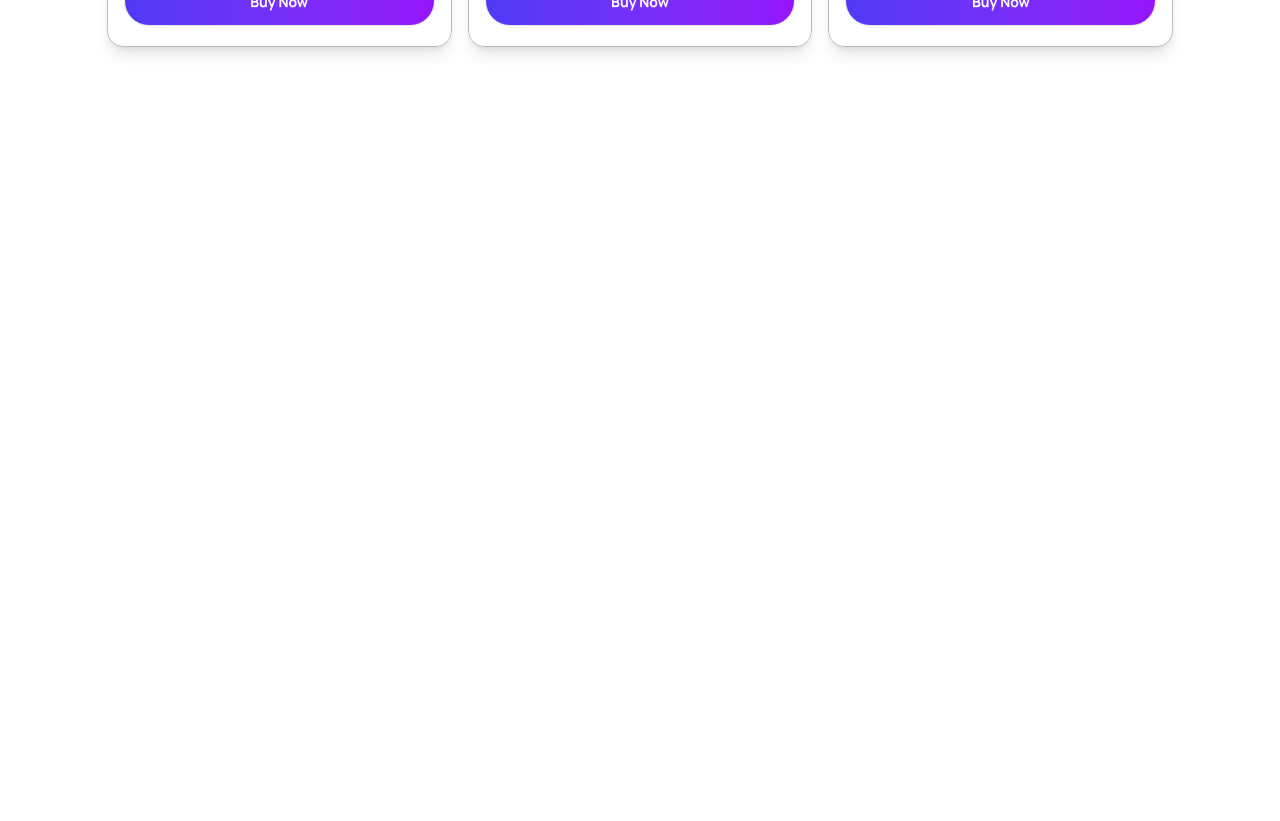
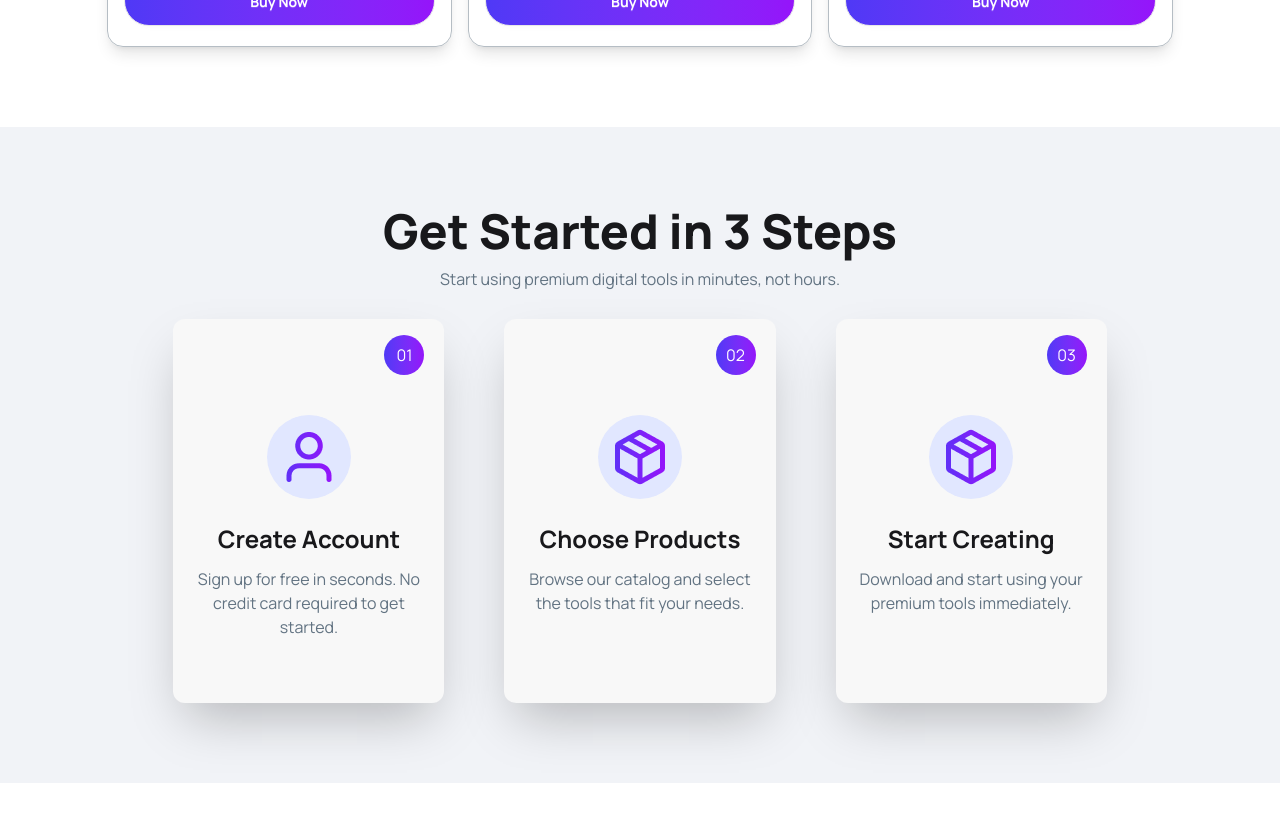
Before and after one commit to ashaasarkaar/B13-A6-DigiTools-Platform-repo, a React (Vite) app: page / in a window 1280 px wide. Shown: the part 3140-3961 px from the top of the page. Before the commit the page ends 3347 px from the top, so only its background shows below. Built offline with nearby package versions, Linux system fonts and the light colour scheme.

Commit message:
Step Section Design Done

```diff
--- a/src/App.jsx
+++ b/src/App.jsx
@@ -8,6 +8,7 @@
 import Tools from './HomePage/Tools/Tools'
 import { Suspense, useState } from 'react'
 import { ToastContainer } from 'react-toastify'
+import StepSection from './HomePage/StepSection/StepSection'
 
 function App() {
 
@@ -50,6 +51,8 @@
       <ToastContainer position='top-left' containerId='top-left'></ToastContainer>
       <ToastContainer position='top-center' containerId='top-center'></ToastContainer>
       <ToastContainer position='top-right' containerId='top-right'></ToastContainer>
+
+      <StepSection></StepSection>
    </main>
 
 
--- a/src/HomePage/Products/Products.jsx
+++ b/src/HomePage/Products/Products.jsx
@@ -12,7 +12,7 @@
 
             {
                 active === 'Products'
-                    ? <div className='mt-10 w-10/12 mx-auto grid grid-cols-1 md:grid-cols-2 lg:grid-cols-3 gap-4 mb-40'>
+                    ? <div className='mt-10 w-10/12 mx-auto grid grid-cols-1 md:grid-cols-2 lg:grid-cols-3 gap-4 mb-20'>
                 {
                     cartData.map(cartProduct => <Product key={cartProduct.id} toggleCart={toggleCart} setToggleCart={setToggleCart} cartCount={cartCount} setCartCount={setCartCount} cartProduct={cartProduct}></Product>)
                 }
--- /dev/null
+++ b/src/HomePage/StepSection/StepSection.jsx
@@ -0,0 +1,139 @@
+import React from 'react';
+import userIcon from '../../assets/products/user.png'
+import packageProductImg from '../../assets/products/package.png'
+
+const StepSection = () => {
+    return (
+        <div className='bg-[#F1F3F7] p-20 mb-40'>
+
+            {/* Step Section START */}
+            <div className='w-10/12 mx-auto'>
+
+                {/* text Content START */}
+                <div className='space-y-3 text-center'>
+                    <h1 className='font-extrabold text-5xl'>Get Started in 3 Steps</h1>
+                    <p className=' text-[#627382]'>Start using premium digital tools in minutes, not hours.</p>
+                </div>
+                {/* text Content END */}
+
+                {/* Cards Container START */}
+                <div className='grid grid-cols-3 mt-7 gap-15'>
+
+                    {/* 1st card Create Account START */}
+                    <div className='bg-base-200 shadow-2xl py-4 px-5 rounded-xl'>
+
+                        {/* Card Top Part Cut To get Different Padding START */}
+                        {/* notification icon circle START */}
+                        <div className='flex justify-end'>
+                            <div className='bg-linear-to-r from-[#4F39F6] to-[#9514FA] rounded-full inline-flex items-center justify-center w-10 h-10'>
+                                <span className='text-white'>01</span>
+                            </div>
+                        </div>
+                        {/* notification icon circle START */}
+                        {/* Card Top Part Cut To get Different Padding START */}
+
+                        {/* Padding wrapper div start to give different padding START */}
+                        <div className='py-10'>
+
+                            {/* User Icon START */}
+                            <div className='flex justify-center mb-4'>
+                                <div className='bg-[#e1e7ff] rounded-full p-3 inline-flex justify-center items-center'>
+                                    <img src={userIcon} alt="User-Icon" />
+                                </div>
+                            </div>
+                            {/* User Icon END */}
+
+                            <div className='text-center space-y-3 py-2'>
+                                <h3 className='font-bold text-2xl'>Create Account</h3>
+                                <p className='text-[#627382]'>Sign up for free in seconds. No credit card required to get started.</p>
+                            </div>
+
+                        </div>
+                        {/* Padding wrapper div start to give different padding START */}
+
+                    </div>
+                    {/* 1st card Create Account END */}
+
+                    {/* 2nd card Choose Products START */}
+                  <div className='bg-base-200 shadow-2xl py-4 px-5 rounded-xl'>
+
+                        {/* Card Top Part Cut To get Different Padding START */}
+                        {/* notification icon circle START */}
+                        <div className='flex justify-end'>
+                            <div className='bg-linear-to-r from-[#4F39F6] to-[#9514FA] rounded-full inline-flex items-center justify-center w-10 h-10'>
+                                <span className='text-white'>02</span>
+                            </div>
+                        </div>
+                        {/* notification icon circle START */}
+                        {/* Card Top Part Cut To get Different Padding START */}
+
+                        {/* Padding wrapper div start to give different padding START */}
+                        <div className='py-10'>
+
+                            {/* User Icon START */}
+                            <div className='flex justify-center mb-4'>
+                                <div className='bg-[#e1e7ff] rounded-full p-3 inline-flex justify-center items-center'>
+                                    <img src={packageProductImg} alt="Image Of Package Product" />
+                                </div>
+                            </div>
+                            {/* User Icon END */}
+
+                            <div className='text-center space-y-3 py-2'>
+                                <h3 className='font-bold text-2xl'>Choose Products</h3>
+                                <p className='text-[#627382]'>Browse our catalog and select the tools that fit your needs.</p>
+                            </div>
+
+                        </div>
+                        {/* Padding wrapper div start to give different padding START */}
+
+                    </div>
+                    {/* 2nd card Choose Products END */}
+
+                    {/* 3rd card start creating START */}
+                   <div className='bg-base-200 shadow-2xl py-4 px-5 rounded-xl'>
+
+                        {/* Card Top Part Cut To get Different Padding START */}
+                        {/* notification icon circle START */}
+                        <div className='flex justify-end'>
+                            <div className='bg-linear-to-r from-[#4F39F6] to-[#9514FA] rounded-full inline-flex items-center justify-center w-10 h-10'>
+                                <span className='text-white'>03</span>
+                            </div>
+                        </div>
+                        {/* notification icon circle START */}
+                        {/* Card Top Part Cut To get Different Padding START */}
+
+                        {/* Padding wrapper div start to give different padding START */}
+                        <div className='py-10'>
+
+                            {/* User Icon START */}
+                            <div className='flex justify-center mb-4'>
+                                <div className='bg-[#e1e7ff] rounded-full p-3 inline-flex justify-center items-center'>
+                                    <img src={packageProductImg} alt="Image Of Package Product" />
+                                </div>
+                            </div>
+                            {/* User Icon END */}
+
+                            <div className='text-center space-y-3 py-2'>
+                                <h3 className='font-bold text-2xl'>Start Creating</h3>
+                                <p className='text-[#627382]'>Download and start using your premium tools immediately.</p>
+                            </div>
+
+                        </div>
+                        {/* Padding wrapper div start to give different padding START */}
+
+                    </div>
+                    {/* 3rd card start creating  END */}
+
+                </div>
+                {/* Cards Container END */}
+
+
+
+            </div>
+            {/* Step Section END */}
+
+        </div>
+    );
+};
+
+export default StepSection;
```
